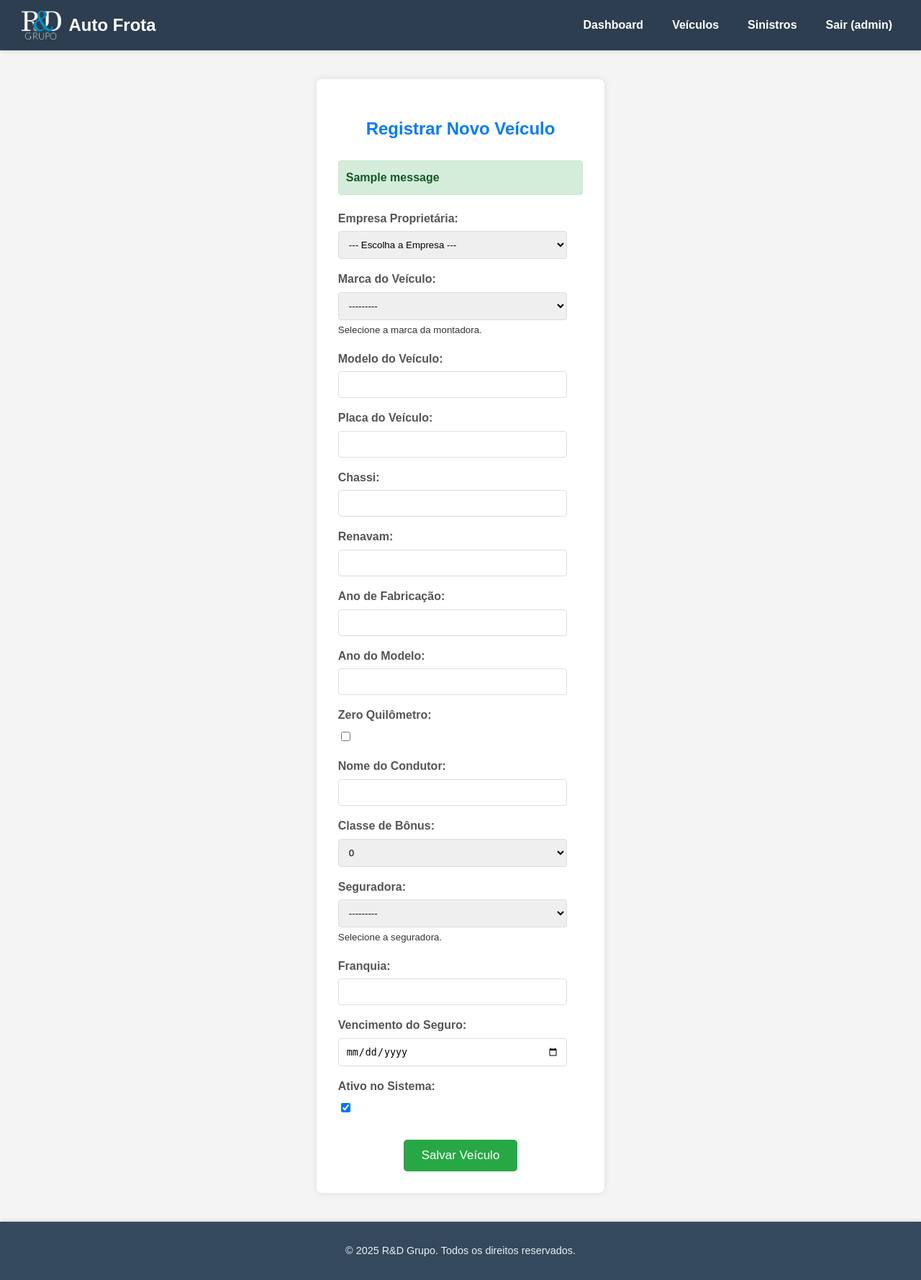
After one commit to mpdantas/auto_frota_project, a Django app: page /veiculos/registrar/ in a window 1280 px wide. The commit adds this page. Shown: the whole page at 72% size. Run offline with Django 5.2, Linux system fonts and the light colour scheme; a user stored in the database is signed in; tables that the repository leaves empty hold one stand-in row (values such as "Sample post"); one stand-in notice (Sample message) is shown.

Commit message:
adequeação dos campos do formulário inclusão de carros

```diff
--- a/backend/auto_frota/urls.py
+++ b/backend/auto_frota/urls.py
@@ -16,13 +16,14 @@
 """
 # backend/auto_frota/urls.py
 
+# backend/auto_frota/urls.py
+
 from django.contrib import admin
-from django.urls import path, include # Importa 'include' para incluir URLs de outros apps
+from django.urls import path, include # Importa 'include'
 
 urlpatterns = [
-    path('admin/', admin.site.urls), # URL para o painel de administração do Django
-    path('', include('core.urls')),  # Inclui as URLs do aplicativo 'core'.
-                                     # Quando o path está vazio (''), significa que 'core'
-                                     # gerenciará as URLs a partir da raiz do projeto.
-                                     # Por exemplo, 'http://127.0.0.1:8000/login/'
+    path('admin/', admin.site.urls), # URL para o painel de administração
+    path('', include('core.urls')),  # Inclui as URLs do aplicativo 'core' (login, dashboard)
+    # ESTA LINHA É CRUCIAL PARA O ERRO 'veiculos' não é um namespace registrado
+    path('veiculos/', include('veiculos.urls')), # Inclui as URLs do aplicativo 'veiculos'
 ]
--- a/backend/core/urls.py
+++ b/backend/core/urls.py
@@ -1,13 +1,10 @@
 # backend/core/urls.py
-
 from django.urls import path
 from . import views
 
 app_name = 'core'
 
 urlpatterns = [
-    # Página de login (agora na raiz do site)
     path('', views.login_view, name='login'),
-    # Página do dashboard
-    path('dashboard/', views.dashboard_view, name='dashboard'), # Nova URL para o dashboard
+    path('dashboard/', views.dashboard_view, name='dashboard'),
 ]
--- /dev/null
+++ b/backend/veiculos/forms.py
@@ -0,0 +1,73 @@
+# backend/veiculos/forms.py
+
+from django import forms # Importa o módulo forms do Django
+from .models import Veiculo, Empresa # Importa os modelos Veiculo e Empresa
+
+class VeiculoForm(forms.ModelForm):
+    """
+    Formulário baseado no modelo Veiculo para registro e edição.
+    Ele gera automaticamente campos para a maioria dos atributos do modelo,
+    incluindo os dropdowns 'marca' e 'seguradora' que agora estão configurados no modelo.
+    """
+    class Meta:
+        model = Veiculo
+        # Lista dos campos do modelo Veiculo que o formulário deve incluir.
+        # 'marca' e 'seguradora' estão aqui na ordem desejada.
+        fields = [
+            'empresa',
+            'marca',
+            'modelo',
+            'placa',
+            'chassi',
+            'renavam',
+            'ano_fabricacao',
+            'ano_modelo',
+            'zero_kilometro',
+            'nome_condutor',
+            'classe_bonus',
+            'seguradora', # Agora configurada como dropdown no model
+            'franquia',
+            'data_vencimento_seguro',
+            'ativo'
+        ]
+
+        # Opcional: Personalizar labels dos campos se forem diferentes do verbose_name no model
+        labels = {
+            'empresa': 'Empresa Proprietária',
+            'marca': 'Marca do Veículo',
+            'modelo': 'Modelo do Veículo',
+            'placa': 'Placa do Veículo',
+            'chassi': 'Chassi',
+            'renavam': 'Renavam',
+            'ano_fabricacao': 'Ano de Fabricação',
+            'ano_modelo': 'Ano do Modelo',
+            'zero_kilometro': 'Zero Quilômetro',
+            'nome_condutor': 'Nome do Condutor',
+            'classe_bonus': 'Classe de Bônus',
+            'seguradora': 'Seguradora',
+            'franquia': 'Franquia',
+            'data_vencimento_seguro': 'Vencimento do Seguro',
+            'ativo': 'Ativo no Sistema',
+        }
+
+        # Opcional: Widgets para personalizar a apresentação dos campos HTML
+        widgets = {
+            'data_vencimento_seguro': forms.DateInput(attrs={'type': 'date'}),
+        }
+
+    # Este método é executado quando o formulário é instanciado.
+    # Usamos ele para adicionar a opção vazia (empty_label) aos dropdowns.
+    def __init__(self, *args, **kwargs):
+        super().__init__(*args, **kwargs)
+
+        # Adiciona a opção "Escolha a Marca" como a primeira no dropdown de marca
+        if 'marca' in self.fields: # Verifica se o campo 'marca' existe no formulário
+            self.fields['marca'].empty_label = "--- Escolha a Marca ---"
+
+        # Adiciona a opção "Escolha a Seguradora" como a primeira no dropdown de seguradora
+        if 'seguradora' in self.fields: # Verifica se o campo 'seguradora' existe no formulário
+            self.fields['seguradora'].empty_label = "--- Escolha a Seguradora ---"
+
+        # Adiciona a opção "Escolha a Empresa" como a primeira no dropdown de empresa
+        if 'empresa' in self.fields: # Verifica se o campo 'empresa' existe no formulário
+            self.fields['empresa'].empty_label = "--- Escolha a Empresa ---"
--- /dev/null
+++ b/backend/veiculos/templates/veiculos/registrar_carro.html
@@ -0,0 +1,141 @@
+{% extends 'core/base.html' %} {# Estende o template base para ter cabeçalho e rodapé #}
+{% load static %} {# Necessário para usar {% static %} #}
+
+{% block title %}Registrar Veículo{% endblock %} {# Título da página #}
+
+{% block extra_css %}
+<style>
+    /* Estilos específicos para o formulário de registro */
+    .form-container {
+        background-color: #ffffff;
+        padding: 30px;
+        border-radius: 8px;
+        box-shadow: 0 0 10px rgba(0, 0, 0, 0.1);
+        max-width: 700px; /* Largura máxima para o formulário */
+        margin: 20px auto; /* Centraliza no conteúdo principal */
+    }
+    .form-container h2 {
+        text-align: center;
+        margin-bottom: 25px;
+        color: #007bff;
+    }
+    .form-group {
+        margin-bottom: 15px;
+    }
+    .form-group label {
+        display: block;
+        margin-bottom: 5px;
+        font-weight: bold;
+        color: #555;
+    }
+    .form-group input[type="text"],
+    .form-group input[type="number"],
+    .form-group input[type="date"],
+    .form-group select {
+        width: calc(100% - 22px); /* Largura total menos padding e borda */
+        padding: 10px;
+        border: 1px solid #ddd;
+        border-radius: 4px;
+        box-sizing: border-box; /* Garante que padding e borda não aumentem a largura total */
+    }
+    /* Estilo para campos booleanos (checkbox) */
+    .form-group input[type="checkbox"] {
+        margin-right: 10px;
+    }
+    .form-actions {
+        text-align: center;
+        margin-top: 30px;
+    }
+    .form-actions button {
+        background-color: #28a745; /* Verde para o botão de salvar */
+        color: white;
+        padding: 12px 25px;
+        border: none;
+        border-radius: 5px;
+        cursor: pointer;
+        font-size: 17px;
+        transition: background-color 0.3s ease;
+    }
+    .form-actions button:hover {
+        background-color: #218838;
+    }
+    /* Estilos para mensagens de erro/sucesso do Django */
+    .messages {
+        list-style: none;
+        padding: 0;
+        margin-bottom: 20px;
+    }
+    .messages li {
+        padding: 10px;
+        margin-bottom: 10px;
+        border-radius: 4px;
+        font-weight: bold;
+    }
+    .messages .success {
+        background-color: #d4edda;
+        color: #155724;
+        border: 1px solid #c3e6cb;
+    }
+    .messages .error {
+        background-color: #f8d7da;
+        color: #721c24;
+        border: 1px solid #f5c6cb;
+    }
+    .messages .warning {
+        background-color: #fff3cd;
+        color: #856404;
+        border: 1px solid #ffeeba;
+    }
+    .error-message { /* Estilo para erros de campo específicos */
+        color: #dc3545;
+        font-size: 0.9em;
+        margin-top: 5px;
+    }
+</style>
+{% endblock extra_css %}
+
+{% block content %}
+    <div class="form-container">
+        <h2>Registrar Novo Veículo</h2>
+
+        {# Exibe mensagens do Django (sucesso, erro, etc.) #}
+        {% if messages %}
+            <ul class="messages">
+                {% for message in messages %}
+                    <li{% if message.tags %} class="{{ message.tags }}"{% endif %}>{{ message }}</li>
+                {% endfor %}
+            </ul>
+        {% endif %}
+
+        <form method="post">
+            {% csrf_token %} {# Token de segurança para formulários POST #}
+
+            {# Renderiza cada campo do formulário automaticamente #}
+            {% for field in form %}
+                <div class="form-group">
+                    {{ field.label_tag }} {# Rótulo do campo #}
+                    {{ field }} {# O campo HTML em si (input, select, checkbox, etc.) #}
+                    {% if field.help_text %}
+                        <small class="form-text text-muted">{{ field.help_text }}</small> {# Texto de ajuda #}
+                    {% endif %}
+                    {% for error in field.errors %}
+                        <p class="error-message">{{ error }}</p> {# Exibe erros de validação para cada campo #}
+                    {% endfor %}
+                </div>
+            {% endfor %}
+
+            {# Erros não específicos de um campo (erros globais do formulário) #}
+            {% if form.non_field_errors %}
+                <ul class="messages">
+                    {% for error in form.non_field_errors %}
+                        <li class="error">{{ error }}</li>
+                    {% endfor %}
+                </ul>
+            {% endif %}
+
+            <div class="form-actions">
+                <button type="submit">Salvar Veículo</button>
+            </div>
+        </form>
+    </div>
+{% endblock content %}
--- /dev/null
+++ b/backend/veiculos/urls.py
@@ -0,0 +1,11 @@
+# backend/veiculos/urls.py
+from django.urls import path
+from . import views
+
+app_name = 'veiculos'
+
+urlpatterns = [
+    path('registrar/', views.registrar_carro, name='registrar_carro'),
+    path('lista/', views.listar_carros, name='listar_carros'),
+    path('excluir/<int:pk>/', views.excluir_carro, name='excluir_carro'),
+]
--- a/backend/veiculos/views.py
+++ b/backend/veiculos/views.py
@@ -1,3 +1,77 @@
-from django.shortcuts import render
+# backend/veiculos/views.py
 
-# Create your views here.
+from django.shortcuts import render, redirect, get_object_or_404 # Importa render, redirect, e get_object_or_404
+from django.contrib.auth.decorators import login_required # Decorador para exigir login
+from django.contrib import messages # Para exibir mensagens de sucesso/erro
+from django.urls import reverse # Para gerar URLs por nome
+
+from .models import Veiculo, Empresa # Importa os modelos Veiculo e Empresa
+from .forms import VeiculoForm # Importa o formulário que criamos para o Veículo
+
+@login_required # Garante que apenas usuários logados possam acessar esta view
+def registrar_carro(request):
+    """
+    Esta view gerencia o formulário de registro de veículos.
+    - Se a requisição for POST, tenta salvar um novo veículo no banco de dados.
+    - Se o formulário for válido, salva o veículo e redireciona para o dashboard com mensagem de sucesso.
+    - Se o formulário for inválido, exibe os erros no formulário.
+    - Se a requisição for GET, exibe um formulário vazio para registro.
+    """
+    if request.method == 'POST':
+        # Instancia o formulário com os dados enviados via POST
+        form = VeiculoForm(request.POST)
+        if form.is_valid(): # Verifica se os dados do formulário são válidos
+            form.save() # Salva o novo veículo no banco de dados
+            messages.success(request, 'Veículo registrado com sucesso!') # Adiciona mensagem de sucesso
+            return redirect(reverse('core:dashboard')) # Redireciona para o dashboard
+        else:
+            # Se o formulário for inválido, adiciona uma mensagem de erro
+            messages.error(request, 'Erro ao registrar veículo. Verifique os campos.')
+    else:
+        # Se a requisição for GET, cria um formulário vazio
+        form = VeiculoForm()
+
+    # Renderiza o template com o formulário
+    return render(request, 'veiculos/registrar_carro.html', {'form': form})
+
+@login_required # Garante que apenas usuários logados possam acessar esta view
+def listar_carros(request):
+    """
+    Esta view busca e exibe uma lista de todos os veículos ativos registrados no sistema.
+    Ela também pode ser usada para contar o total de carros.
+    """
+    # Busca todos os veículos que estão marcados como 'ativo=True'
+    # .select_related('empresa') otimiza a consulta para buscar dados da empresa de uma vez
+    veiculos = Veiculo.objects.filter(ativo=True).select_related('empresa').order_by('placa')
+
+    # Adiciona a contagem de carros ativos ao contexto
+    quantidade_carros = veiculos.count()
+
+    context = {
+        'veiculos': veiculos, # Lista de veículos para exibir no template
+        'quantidade_carros': quantidade_carros, # Quantidade total de carros ativos
+    }
+    # Renderiza o template 'listar_carros.html' com os dados dos veículos e a contagem
+    return render(request, 'veiculos/listar_carros.html', context)
+
+@login_required # Garante que apenas usuários logados possam acessar esta view
+def excluir_carro(request, pk): # Recebe o PK (Primary Key) do veículo a ser excluído
+    """
+    Esta view realiza a exclusão lógica (desativação) de um veículo.
+    - Busca o veículo pelo ID (pk).
+    - Altera o status 'ativo' para False.
+    - Redireciona para a lista de veículos com mensagem de sucesso.
+    - Se a requisição não for POST, renderiza uma página de confirmação (opcional).
+    """
+    # Tenta obter o objeto Veiculo pelo ID (pk). Se não encontrar, retorna um erro 404.
+    veiculo = get_object_or_404(Veiculo, pk=pk)
+
+    if request.method == 'POST': # Garante que a ação seja via POST para segurança (formulário ou AJAX)
+        veiculo.ativo = False # Define o status do veículo como inativo
+        veiculo.save() # Salva a mudança no banco de dados
+
+        messages.success(request, f'Veículo com placa {veiculo.placa} desativado com sucesso.')
+        return redirect(reverse('veiculos:listar_carros')) # Redireciona para a lista de carros
+
+    # Se a requisição não for POST (ex: GET direto na URL), renderiza uma página de confirmação
+    return render(request, 'veiculos/confirmar_exclusao.html', {'veiculo': veiculo})
```
Also changed, not shown: backend/core/templates/core/dashboard.html (+10 -7 lines), backend/veiculos/models.py (+79 -76 lines), backend/db.sqlite3.
